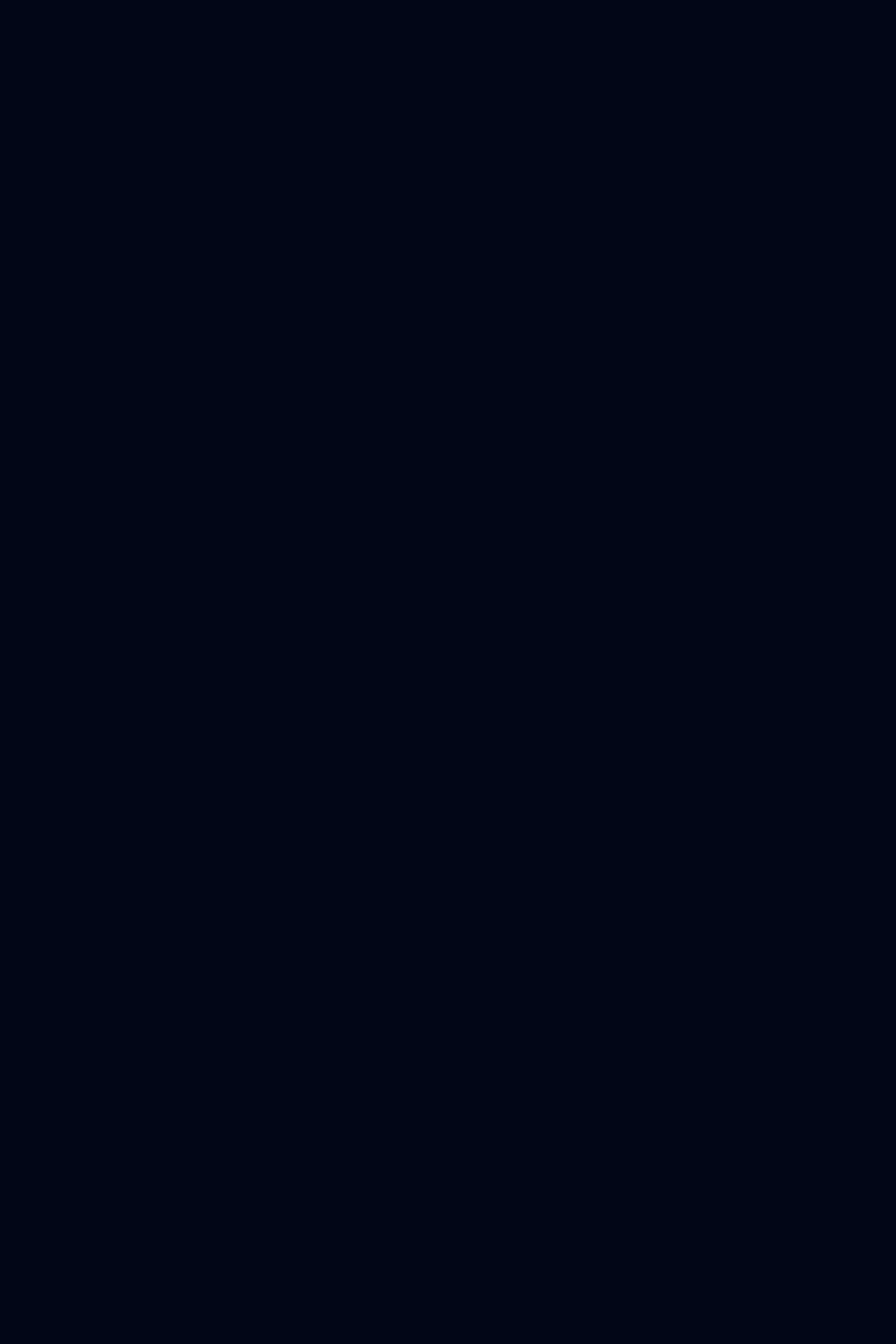
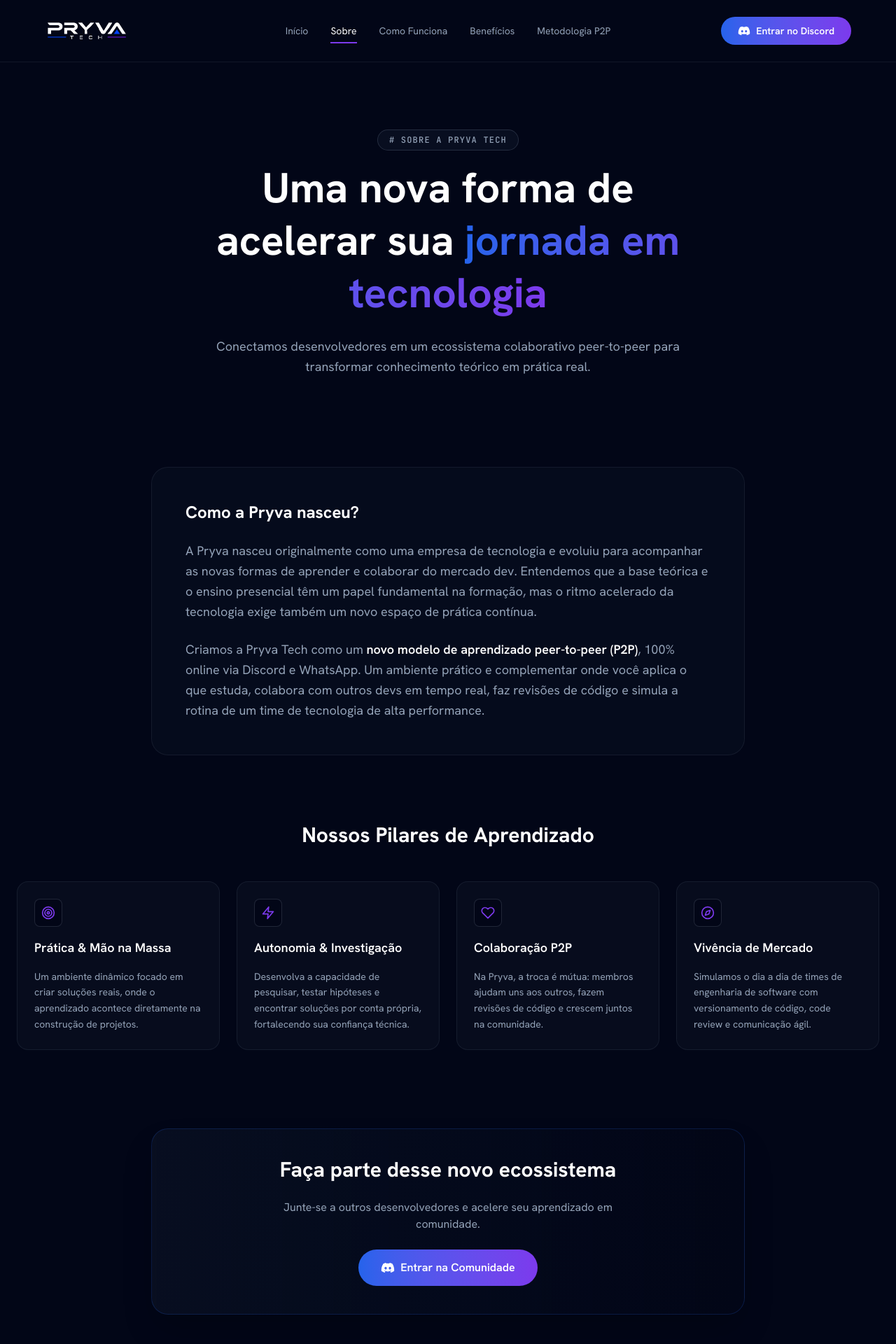
Before and after one commit to pedrosotsx/Pryva-Tech, a React (Vite) app: page /sobre in a window 1280 px wide. Before the commit this address had no page. Shown: the top 1920 px of the page at 70% size. Before the commit the page ends 800 px from the top, so only its background shows below. Built offline with nearby package versions, Linux system fonts and the light colour scheme.

Commit message:
feat(about): redefinir aprendizado p2p como metodologia complementar

```diff
--- a/src/App.tsx
+++ b/src/App.tsx
@@ -1,16 +1,11 @@
-import { BrowserRouter, Routes, Route } from 'react-router-dom';
-import { Home } from './components/Home';
+import React from 'react';
+import { BrowserRouter } from 'react-router-dom';
+import { AppRoutes } from './routes/AppRoutes';
 
-export default function App() {
+export function App() {
   return (
     <BrowserRouter>
-      {/* Aqui entraria um componente de Navbar global */}
-      <Routes>
-        <Route path="/" element={<Home />} />
-        {/* Futuras rotas institucionais */}
-        {/* <Route path="/servicos" element={<Servicos />} /> */}
-        {/* <Route path="/contato" element={<Contato />} /> */}
-      </Routes>
+      <AppRoutes />
     </BrowserRouter>
   );
 }
--- a/src/components/Header.tsx
+++ b/src/components/Header.tsx
@@ -1,4 +1,5 @@
 import React, { useState } from 'react';
+import { Link, NavLink } from 'react-router-dom';
 import { FiMenu, FiX } from 'react-icons/fi';
 import { FaDiscord } from 'react-icons/fa';
 import logoImg from '../assets/logo.png';
@@ -10,26 +11,44 @@ interface HeaderProps {
 export const Header: React.FC<HeaderProps> = ({ discordLink }) => {
   const [isMobileMenuOpen, setIsMobileMenuOpen] = useState<boolean>(false);
 
+  const activeStyle = "text-white relative after:content-[''] after:absolute after:-bottom-2 after:left-0 after:w-full after:h-0.5 after:bg-pryva-purple";
+  const inactiveStyle = "hover:text-white transition-colors";
+
   return (
     <header className="relative flex items-center justify-between w-full px-6 py-6 lg:px-16 border-b border-pryva-slate/10 max-w-7xl mx-auto z-50">
 
-      {/* 1. Extremidade Esquerda: Logo */}
+      {/* Logo isolada na esquerda */}
       <div className="flex-1 flex items-center justify-start shrink-0 z-50">
-        <img
-          src={logoImg}
-          alt="PRYVA TECH Logo"
-          className="h-8 md:h-10 w-auto object-contain relative z-50"
-        />
+        <Link to="/">
+          <img
+            src={logoImg}
+            alt="PRYVA TECH Logo"
+            className="h-8 md:h-10 w-auto object-contain relative z-50"
+          />
+        </Link>
       </div>
 
-      {/* 2. Centro Absoluto: Navegação Desktop */}
+      {/* Navegação Desktop */}
       <nav className="hidden lg:flex items-center justify-center gap-6 xl:gap-8 text-sm font-medium text-pryva-slate">
-        <a href="#como-funciona" className="hover:text-white transition-colors">Como Funciona</a>
-        <a href="#metodologia" className="hover:text-white transition-colors">Metodologia P2P</a>
-        <a href="#comunidade" className="hover:text-white transition-colors">Comunidade</a>
+        <NavLink
+          to="/"
+          end
+          className={({ isActive }) => isActive ? activeStyle : inactiveStyle}
+        >
+          Início
+        </NavLink>
+        <NavLink
+          to="/sobre"
+          className={({ isActive }) => isActive ? activeStyle : inactiveStyle}
+        >
+          Sobre
+        </NavLink>
+        <a href="/#como-funciona" className={inactiveStyle}>Como Funciona</a>
+        <a href="/#beneficios" className={inactiveStyle}>Benefícios</a>
+        <a href="/#metodologia" className={inactiveStyle}>Metodologia P2P</a>
       </nav>
 
-      {/* 3. Extremidade Direita: Botão Discord Desktop */}
+      {/* Botão Discord Desktop */}
       <div className="hidden lg:flex flex-1 items-center justify-end shrink-0">
         <a
           href={discordLink}
@@ -41,7 +60,7 @@ export const Header: React.FC<HeaderProps> = ({ discordLink }) => {
         </a>
       </div>
 
-      {/* Botão Menu Mobile (aparece apenas em telas menores) */}
+      {/* Botão Mobile */}
       <button
         className="lg:hidden text-pryva-slate hover:text-white transition-colors z-50 p-2 ml-auto"
         onClick={() => setIsMobileMenuOpen(!isMobileMenuOpen)}
@@ -50,7 +69,7 @@ export const Header: React.FC<HeaderProps> = ({ discordLink }) => {
         {isMobileMenuOpen ? <FiX className="text-2xl" /> : <FiMenu className="text-2xl" />}
       </button>
 
-      {/* Dropdown Menu Mobile */}
+      {/* Menu Mobile */}
       <div className={`
         absolute top-full left-0 w-full bg-[#020617]/95 backdrop-blur-2xl border-b border-pryva-slate/10
         transition-all duration-300 ease-in-out lg:hidden shadow-2xl overflow-hidden
@@ -59,14 +78,20 @@ export const Header: React.FC<HeaderProps> = ({ discordLink }) => {
           : 'opacity-0 -translate-y-4 invisible max-h-0'}
       `}>
         <nav className="flex flex-col items-center gap-6 py-8 text-base font-medium text-pryva-slate">
-          <a href="#como-funciona" onClick={() => setIsMobileMenuOpen(false)} className="hover:text-white transition-colors">
+          <Link to="/" onClick={() => setIsMobileMenuOpen(false)} className="hover:text-white transition-colors">
+            Início
+          </Link>
+          <Link to="/sobre" onClick={() => setIsMobileMenuOpen(false)} className="hover:text-white transition-colors">
+            Sobre
+          </Link>
+          <a href="/#como-funciona" onClick={() => setIsMobileMenuOpen(false)} className="hover:text-white transition-colors">
             Como Funciona
           </a>
-          <a href="#metodologia" onClick={() => setIsMobileMenuOpen(false)} className="hover:text-white transition-colors">
+          <a href="/#beneficios" onClick={() => setIsMobileMenuOpen(false)} className="hover:text-white transition-colors">
+            Benefícios
+          </a>
+          <a href="/#metodologia" onClick={() => setIsMobileMenuOpen(false)} className="hover:text-white transition-colors">
             Metodologia P2P
-          </a>
-          <a href="#comunidade" onClick={() => setIsMobileMenuOpen(false)} className="hover:text-white transition-colors">
-            Comunidade
           </a>
           <a
             href={discordLink}
--- a/src/components/Home.tsx
+++ b/src/layouts/RootLayout.tsx
@@ -1,13 +1,9 @@
 import React from 'react';
+import { Outlet } from 'react-router-dom';
 import { Header } from '../components/Header';
-import { HeroSection } from '../components/HeroSection';
-import { FeaturesSection } from '../components/FeaturesSection';
-import { MethodologySection } from '../components/MethodologySection';
-import { BenefitsSection } from '../components/BenefitsSection'; // Importado
-import { CommunityCtaSection } from '../components/CommunityCtaSection';
 import { Footer } from '../components/Footer';
 
-export const Home: React.FC = () => {
+export const RootLayout: React.FC = () => {
   const discordLink = "https://discord.gg/seu-servidor";
   const whatsappLink = "https://wa.me/5585984542891";
   const instagramLink = "https://instagram.com/pryvatech";
@@ -17,11 +13,7 @@ export const Home: React.FC = () => {
       <Header discordLink={discordLink} />
 
       <main className="flex-1 flex flex-col items-center">
-        <HeroSection discordLink={discordLink} whatsappLink={whatsappLink} />
-        <FeaturesSection />
-        <BenefitsSection /> {/* Nova seção adicionada */}
-        <MethodologySection />
-        <CommunityCtaSection discordLink={discordLink} whatsappLink={whatsappLink} />
+        <Outlet />
       </main>
 
       <Footer
--- a/src/main.tsx
+++ b/src/main.tsx
@@ -1,7 +1,8 @@
 import { StrictMode } from 'react'
 import { createRoot } from 'react-dom/client'
 import './App.css'
-import App from './App'
+import { App } from './App'
+
 
 createRoot(document.getElementById('root')!).render(
   <StrictMode>
--- /dev/null
+++ b/src/pages/About.tsx
@@ -0,0 +1,109 @@
+import React from 'react';
+import { FiTarget, FiZap, FiHeart, FiCompass } from 'react-icons/fi';
+import { FaDiscord } from 'react-icons/fa';
+
+interface Pillar {
+  icon: React.ComponentType<{ className?: string }>;
+  title: string;
+  desc: string;
+}
+
+export const About: React.FC = () => {
+  const discordLink = "https://discord.gg/seu-servidor";
+
+  const pillars: Pillar[] = [
+    {
+      icon: FiTarget,
+      title: 'Prática & Mão na Massa',
+      desc: 'Um ambiente dinâmico focado em criar soluções reais, onde o aprendizado acontece diretamente na construção de projetos.'
+    },
+    {
+      icon: FiZap,
+      title: 'Autonomia & Investigação',
+      desc: 'Desenvolva a capacidade de pesquisar, testar hipóteses e encontrar soluções por conta própria, fortalecendo sua confiança técnica.'
+    },
+    {
+      icon: FiHeart,
+      title: 'Colaboração P2P',
+      desc: 'Na Pryva, a troca é mútua: membros ajudam uns aos outros, fazem revisões de código e crescem juntos na comunidade.'
+    },
+    {
+      icon: FiCompass,
+      title: 'Vivência de Mercado',
+      desc: 'Simulamos o dia a dia de times de engenharia de software com versionamento de código, code review e comunicação ágil.'
+    }
+  ];
+
+  return (
+    <div className="w-full flex flex-col items-center">
+      {/* Hero da Página Sobre */}
+      <section className="px-6 py-16 lg:py-24 max-w-5xl mx-auto text-center flex flex-col items-center">
+        <span className="inline-block px-4 py-1.5 rounded-full border border-pryva-slate/20 bg-pryva-surface/50 text-[10px] md:text-xs font-mono text-pryva-slate uppercase tracking-widest mb-4">
+          # SOBRE A PRYVA TECH
+        </span>
+        <h1 className="text-3xl md:text-5xl lg:text-6xl font-bold mb-6 max-w-3xl leading-tight">
+          Uma nova forma de acelerar sua <span className="bg-gradient-to-r from-pryva-blue to-pryva-purple bg-clip-text text-transparent">jornada em tecnologia</span>
+        </h1>
+        <p className="text-pryva-slate text-base md:text-lg leading-relaxed max-w-2xl">
+          Conectamos desenvolvedores em um ecossistema colaborativo peer-to-peer para transformar conhecimento teórico em prática real.
+        </p>
+      </section>
+
+      {/* Nossa História / Propósito */}
+      <section className="px-6 py-8 w-full max-w-4xl mx-auto">
+        <div className="bg-pryva-surface/30 border border-pryva-slate/10 rounded-3xl p-8 md:p-12 relative overflow-hidden">
+          <div className="absolute top-0 right-0 w-64 h-64 bg-pryva-purple/10 rounded-full blur-3xl -z-10" />
+          <h2 className="text-2xl font-bold text-white mb-6">Como a Pryva nasceu?</h2>
+          <p className="text-pryva-slate text-base md:text-lg leading-relaxed mb-6">
+            A Pryva nasceu originalmente como uma empresa de tecnologia e evoluiu para acompanhar as novas formas de aprender e colaborar do mercado dev. Entendemos que a base teórica e o ensino presencial têm um papel fundamental na formação, mas o ritmo acelerado da tecnologia exige também um novo espaço de prática contínua.
+          </p>
+          <p className="text-pryva-slate text-base md:text-lg leading-relaxed">
+            Criamos a Pryva Tech como um <strong className="text-white font-semibold">novo modelo de aprendizado peer-to-peer (P2P)</strong>, 100% online via Discord e WhatsApp. Um ambiente prático e complementar onde você aplica o que estuda, colabora com outros devs em tempo real, faz revisões de código e simula a rotina de um time de tecnologia de alta performance.
+          </p>
+        </div>
+      </section>
+
+      {/* Pilares */}
+      <section className="px-6 py-16 w-full max-w-7xl mx-auto">
+        <h2 className="text-2xl md:text-3xl font-bold text-center mb-12">
+          Nossos Pilares de Aprendizado
+        </h2>
+        <div className="grid grid-cols-1 md:grid-cols-2 lg:grid-cols-4 gap-6 w-full">
+          {pillars.map((item, idx) => {
+            const IconComponent = item.icon;
+            return (
+              <div
+                key={idx}
+                className="bg-pryva-surface/40 hover:bg-pryva-surface/70 transition-colors rounded-2xl p-6 border border-pryva-slate/10 flex flex-col gap-4"
+              >
+                <div className="w-10 h-10 rounded-lg border border-pryva-slate/20 bg-pryva-background flex items-center justify-center">
+                  <IconComponent className="text-xl text-pryva-purple" />
+                </div>
+                <h3 className="font-semibold text-lg text-white">{item.title}</h3>
+                <p className="text-pryva-slate text-sm leading-relaxed">{item.desc}</p>
+              </div>
+            );
+          })}
+        </div>
+      </section>
+
+      {/* CTA Final */}
+      <section className="px-6 py-12 mb-12 w-full max-w-4xl mx-auto text-center">
+        <div className="p-10 rounded-3xl border border-pryva-blue/20 bg-gradient-to-r from-pryva-surface/50 to-pryva-background flex flex-col items-center gap-6 shadow-2xl">
+          <h2 className="text-2xl md:text-3xl font-bold">Faça parte desse novo ecossistema</h2>
+          <p className="text-pryva-slate text-sm md:text-base max-w-lg">
+            Junte-se a outros desenvolvedores e acelere seu aprendizado em comunidade.
+          </p>
+          <a
+            href={discordLink}
+            target="_blank"
+            rel="noopener noreferrer"
+            className="py-3.5 px-8 rounded-full bg-gradient-to-r from-pryva-blue to-pryva-purple text-white font-semibold flex items-center gap-2 hover:opacity-90 transition-opacity"
+          >
+            <FaDiscord className="text-xl" /> Entrar na Comunidade
+          </a>
+        </div>
+      </section>
+    </div>
+  );
+};
--- /dev/null
+++ b/src/pages/Home.tsx
@@ -0,0 +1,25 @@
+import React from 'react';
+import { HeroSection } from '../components/HeroSection';
+import { FeaturesSection } from '../components/FeaturesSection';
+import { MethodologySection } from '../components/MethodologySection';
+import { BenefitsSection } from '../components/BenefitsSection'; // Importado
+import { CommunityCtaSection } from '../components/CommunityCtaSection';
+
+export const Home: React.FC = () => {
+  const discordLink = "https://discord.gg/seu-servidor";
+  const whatsappLink = "https://wa.me/5585984542891";
+  const instagramLink = "https://instagram.com/pryvatech";
+
+  return (
+    <div className="min-h-screen bg-pryva-background text-white font-sans selection:bg-pryva-blue/30 overflow-x-hidden flex flex-col">
+
+      <main className="flex-1 flex flex-col items-center">
+        <HeroSection discordLink={discordLink} whatsappLink={whatsappLink} />
+        <FeaturesSection />
+        <BenefitsSection /> {/* Nova seção adicionada */}
+        <MethodologySection />
+        <CommunityCtaSection discordLink={discordLink} whatsappLink={whatsappLink} />
+      </main>
+    </div>
+  );
+};
--- /dev/null
+++ b/src/pages/NotFound.tsx
@@ -0,0 +1,22 @@
+import React from 'react';
+import { Link } from 'react-router-dom';
+
+export const NotFound: React.FC = () => {
+  return (
+    <section className="px-6 py-32 text-center flex flex-col items-center justify-center">
+      <h1 className="text-6xl font-bold bg-gradient-to-r from-pryva-blue to-pryva-purple bg-clip-text text-transparent mb-4">
+        404
+      </h1>
+      <p className="text-xl text-white font-semibold mb-2">Página não encontrada</p>
+      <p className="text-pryva-slate mb-8 max-w-md">
+        O caminho que você tentou acessar não existe no ecossistema da Pryva Tech.
+      </p>
+      <Link
+        to="/"
+        className="px-6 py-3 rounded-full bg-gradient-to-r from-pryva-blue to-pryva-purple text-white font-semibold hover:opacity-90 transition-opacity"
+      >
+        Voltar para a Página Inicial
+      </Link>
+    </section>
+  );
+};
--- /dev/null
+++ b/src/routes/AppRoutes.tsx
@@ -0,0 +1,18 @@
+import React from 'react';
+import { Routes, Route } from 'react-router-dom';
+import { RootLayout } from '../layouts/RootLayout';
+import { Home } from '../pages/Home';
+import { NotFound } from '../pages/NotFound';
+import { About } from '../pages/About';
+
+export const AppRoutes: React.FC = () => {
+  return (
+    <Routes>
+      <Route path="/" element={<RootLayout />}>
+        <Route index element={<Home />} />
+        <Route path="sobre" element={<About />} />
+        <Route path="*" element={<NotFound />} />
+      </Route>
+    </Routes>
+  );
+};
```
